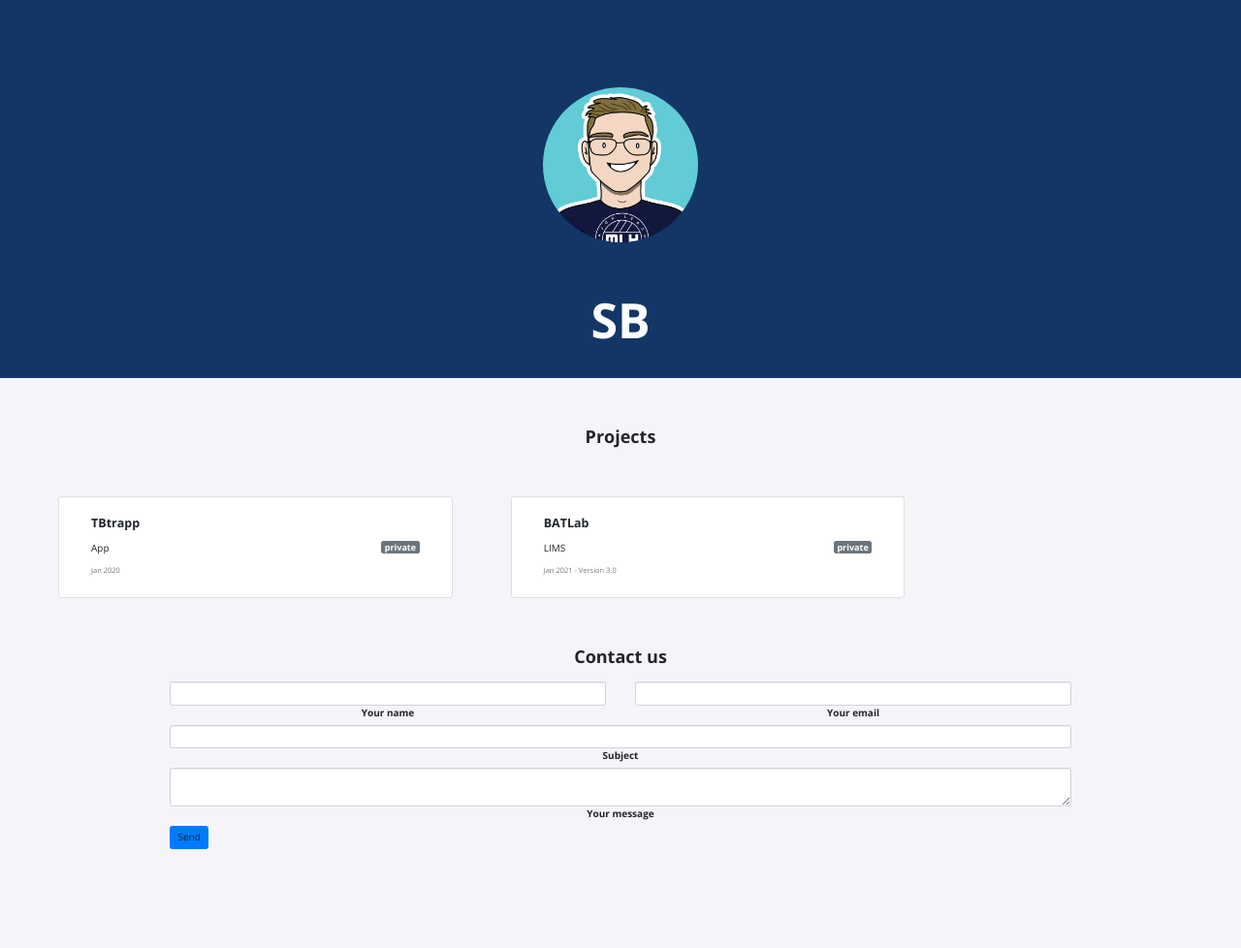
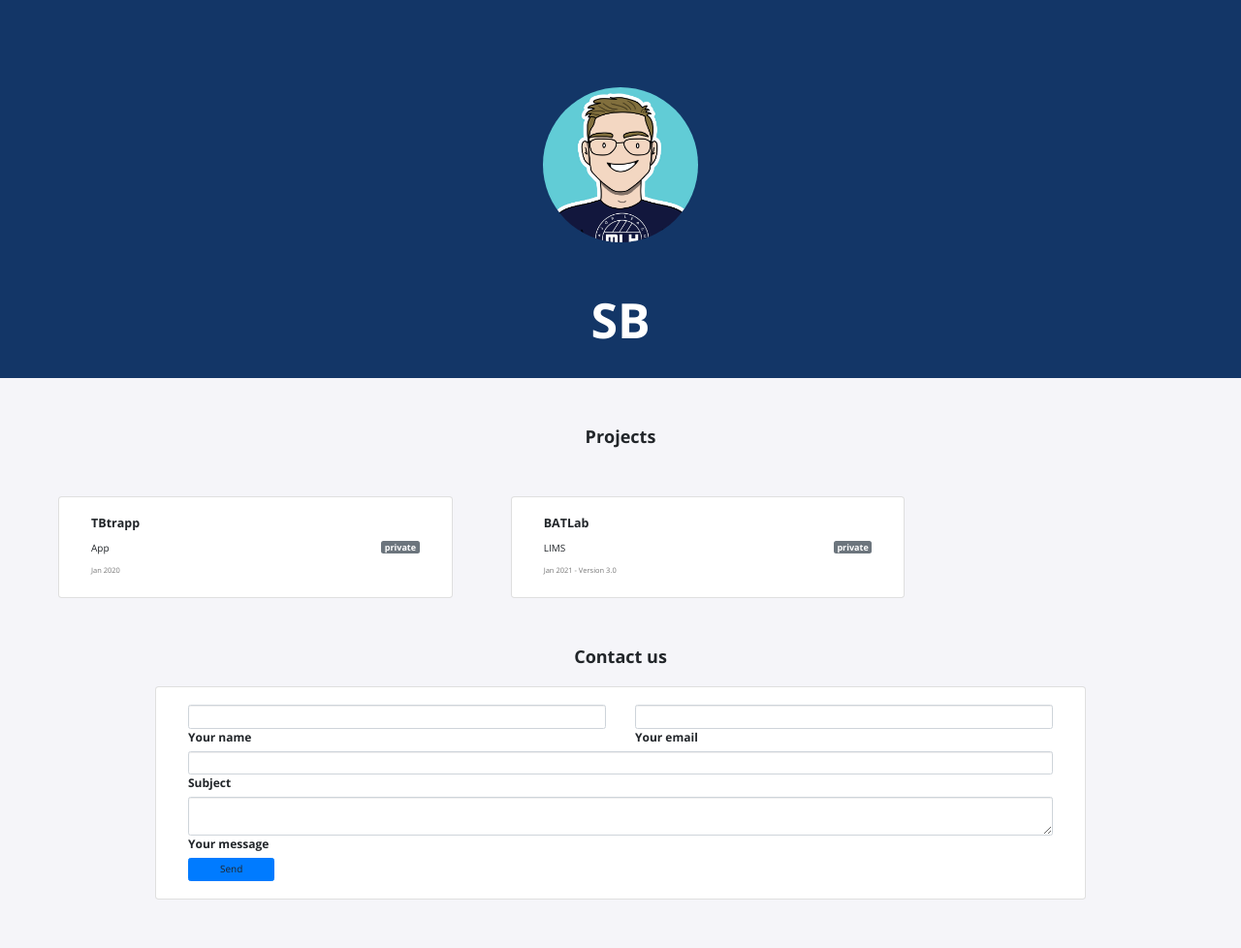
Before and after one commit to sabrgmane/sabrgmane.github.io, a Jekyll site: the page built from index.html, in a window 1280 px wide. Shown: the whole page at 97% size. Built offline with Jekyll 4.4.1, drawn with Linux system fonts in a browser that asks for light colours; nearby versions of some CDN libraries; library files that are not in the unit come from our copies; before the commit the page ends 926 px from its top, so only the background shows below that.

Commit message:
Update contact.html

```diff
--- a/_includes/contact.html
+++ b/_includes/contact.html
@@ -5,11 +5,11 @@
     <!--Section heading-->
     <h2 class="h1-responsive font-weight-bold text-center my-4">Contact us</h2>
 
-    <div class="row w-75">
+    <div class="row w-75 card">
 
         <!--Grid column-->
         <div class="col-md-12 mb-md-0 mb-5">
-            <form id="contact-form" name="contact-form" action="mail.php" method="POST">
+            <form id="contact-form" name="contact-form" action="mail.php" method="POST" class="text-left">
 
                 <!--Grid row-->
                 <div class="row">
@@ -64,7 +64,7 @@
             </form>
 
             <div class="text-center text-md-left">
-                <a class="btn btn-primary" onclick="document.getElementById('contact-form').submit();">Send</a>
+                <a class="btn btn-primary" onclick="document.getElementById('contact-form').submit();" style="width:10%">Send</a>
             </div>
             <div class="status"></div>
         </div>
```
